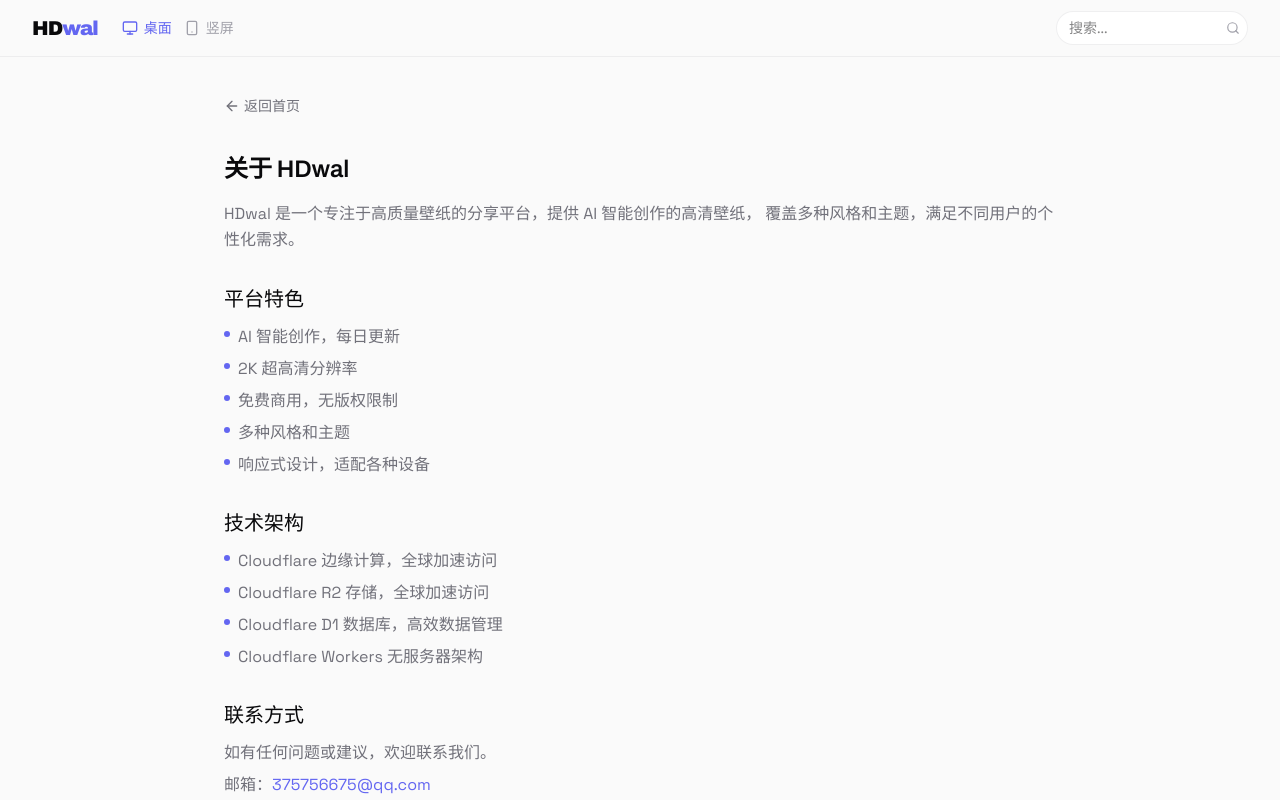
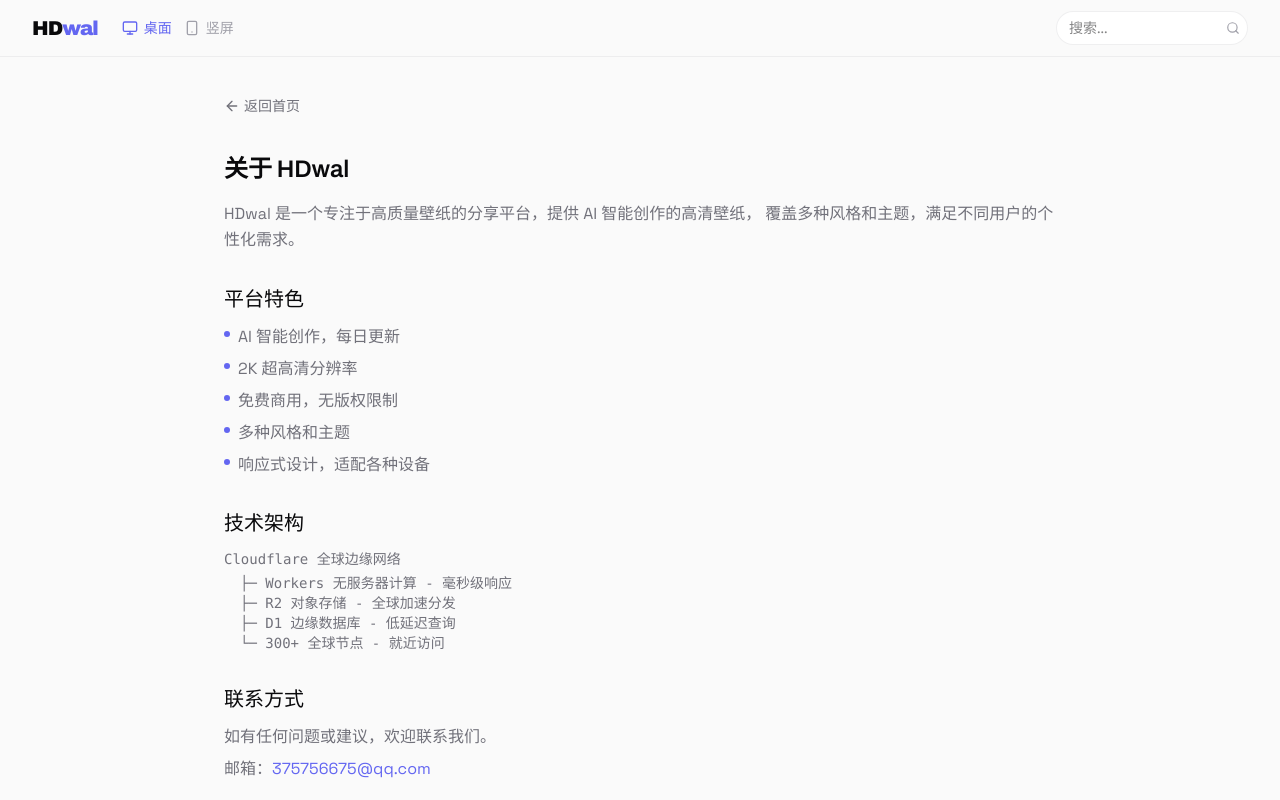
Before and after one commit to lf375/hdwal-web, a Next.js app: page /about in a window 1280 px wide. Shown: the top 800 px of the page. Built offline with nearby package versions, Linux system fonts and the light colour scheme.

Commit message:
feat: update about page tech architecture and other improvements

```diff
--- a/src/app/about/page.tsx
+++ b/src/app/about/page.tsx
@@ -55,24 +55,13 @@
 
           <div>
             <h2 className="text-xl font-medium text-foreground mb-3">技术架构</h2>
-            <ul className="space-y-2 text-text-secondary">
-              <li className="flex items-start gap-2">
-                <span className="w-1.5 h-1.5 rounded-full bg-accent mt-1.5 flex-shrink-0" />
-                <span>Cloudflare 边缘计算，全球加速访问</span>
-              </li>
-              <li className="flex items-start gap-2">
-                <span className="w-1.5 h-1.5 rounded-full bg-accent mt-1.5 flex-shrink-0" />
-                <span>Cloudflare R2 存储，全球加速访问</span>
-              </li>
-              <li className="flex items-start gap-2">
-                <span className="w-1.5 h-1.5 rounded-full bg-accent mt-1.5 flex-shrink-0" />
-                <span>Cloudflare D1 数据库，高效数据管理</span>
-              </li>
-              <li className="flex items-start gap-2">
-                <span className="w-1.5 h-1.5 rounded-full bg-accent mt-1.5 flex-shrink-0" />
-                <span>Cloudflare Workers 无服务器架构</span>
-              </li>
-            </ul>
+            <div className="text-text-secondary font-mono text-sm">
+              <p className="mb-1">Cloudflare 全球边缘网络</p>
+              <p className="pl-4">├─ Workers 无服务器计算 - 毫秒级响应</p>
+              <p className="pl-4">├─ R2 对象存储 - 全球加速分发</p>
+              <p className="pl-4">├─ D1 边缘数据库 - 低延迟查询</p>
+              <p className="pl-4">└─ 300+ 全球节点 - 就近访问</p>
+            </div>
           </div>
 
           <div>
--- a/src/app/layout.tsx
+++ b/src/app/layout.tsx
@@ -17,7 +17,11 @@
 
 export const metadata: Metadata = {
   title: "HDwal - 高清壁纸",
-  description: "精选高清壁纸，免费下载，持续更新。",
+  description: "精选高清壁纸，免费下载，持续更新。提供 4K、2K 超清桌面壁纸、手机壁纸，涵盖自然风光、城市建筑、动漫二次元等多种风格。",
+  keywords: ["高清壁纸", "4K壁纸", "桌面壁纸", "手机壁纸", "免费壁纸", "壁纸下载", "HD wallpaper"],
+  alternates: {
+    canonical: "https://hdwal.com",
+  },
 };
 
 export default function RootLayout({
--- a/src/app/sitemap.ts
+++ b/src/app/sitemap.ts
@@ -1,7 +1,9 @@
 import type { MetadataRoute } from "next";
 
-export default function sitemap(): MetadataRoute.Sitemap {
-  return [
+const API_BASE = "https://read.hdwal.com";
+
+export default async function sitemap(): Promise<MetadataRoute.Sitemap> {
+  const staticPages: MetadataRoute.Sitemap = [
     {
       url: "https://hdwal.com",
       lastModified: new Date(),
@@ -15,4 +17,25 @@
       priority: 0.5,
     },
   ];
+
+  try {
+    const res = await fetch(`${API_BASE}/?limit=100`, {
+      next: { revalidate: 3600 },
+    });
+    const data = await res.json();
+    const wallpapers = data.data?.list || [];
+
+    const wallpaperPages: MetadataRoute.Sitemap = wallpapers.map(
+      (wp: { id: number; created_at: string }) => ({
+        url: `https://hdwal.com/wallpaper/${wp.id}`,
+        lastModified: new Date(wp.created_at),
+        changeFrequency: "weekly" as const,
+        priority: 0.8,
+      })
+    );
+
+    return [...staticPages, ...wallpaperPages];
+  } catch {
+    return staticPages;
+  }
 }
--- a/src/app/wallpaper/[id]/layout.tsx
+++ b/src/app/wallpaper/[id]/layout.tsx
@@ -20,6 +20,10 @@
       description: wp.prompt
         ? `AI 生成壁纸：${wp.title}。${wp.prompt}`
         : `下载高清壁纸：${wp.title}，免费商用`,
+      keywords: wp.tags ? [...wp.tags, "高清壁纸", "壁纸下载"] : ["高清壁纸", "壁纸下载"],
+      alternates: {
+        canonical: `https://hdwal.com/wallpaper/${id}`,
+      },
       openGraph: {
         title: `${wp.title} - HDwal`,
         description: wp.prompt || `高清壁纸：${wp.title}`,
@@ -34,10 +38,44 @@
   }
 }
 
-export default function WallpaperLayout({
+export default async function WallpaperLayout({
   children,
+  params,
 }: {
   children: React.ReactNode;
+  params: Promise<{ id: string }>;
 }) {
-  return children;
+  const { id } = await params;
+
+  let jsonLd = null;
+  try {
+    const res = await fetch(`https://read.hdwal.com/${id}`);
+    if (res.ok) {
+      const data = await res.json();
+      const wp = data.data;
+      jsonLd = {
+        "@context": "https://schema.org",
+        "@type": "ImageObject",
+        name: wp.title,
+        contentUrl: wp.url,
+        thumbnailUrl: wp.thumbnail_url || wp.url,
+        width: wp.width,
+        height: wp.height,
+        description: wp.prompt || wp.title,
+        datePublished: wp.created_at,
+      };
+    }
+  } catch {}
+
+  return (
+    <>
+      {jsonLd && (
+        <script
+          type="application/ld+json"
+          dangerouslySetInnerHTML={{ __html: JSON.stringify(jsonLd) }}
+        />
+      )}
+      {children}
+    </>
+  );
 }
```
